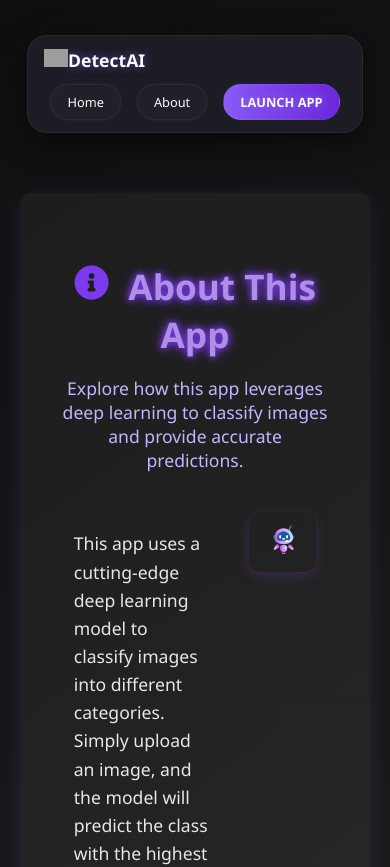
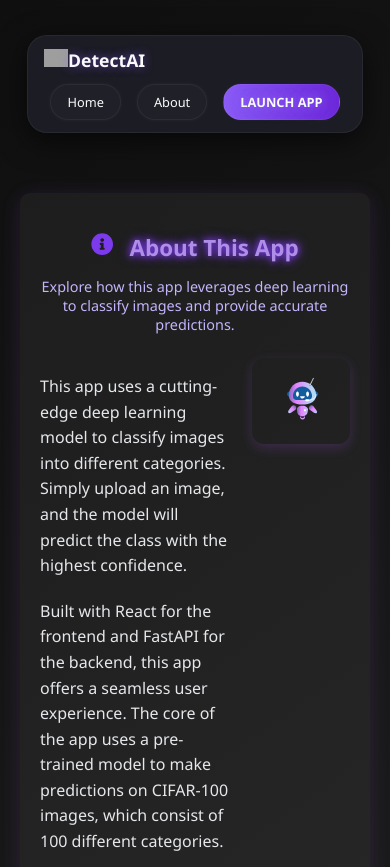
Before and after one commit to vinodravi84/DETECTAI, a React (Create React App) app in the folder frontend/: page /about in a window 390 px wide. Shown: the top 867 px of the page. Built offline with nearby package versions, Linux system fonts and the light colour scheme; grey boxes are pictures that could not be loaded.

Commit message:
Update About.css

```diff
--- a/frontend/src/assets/css/About.css
+++ b/frontend/src/assets/css/About.css
@@ -1,55 +1,57 @@
 /* About Page Styling */
 .about-container {
   max-width: 1200px;
-    margin: 60px auto 0 auto; /* Increased top margin to avoid sticking to navbar */
-    padding: 40px;
+  margin: 60px auto 0 auto;
+  padding: clamp(20px, 5vw, 40px);
   background: rgba(255, 255, 255, 0.05);
   border-radius: 10px;
-    box-shadow: 0 4px 20px rgba(168, 85, 247, 0.15); /* Reduced purple glow intensity */
-    height: calc(100vh - 120px); /* Ensure the container fits within the screen */
-    overflow-y: auto; /* Allow scroll if necessary */
+  box-shadow: 0 4px 20px rgba(168, 85, 247, 0.15);
+  height: calc(100vh - 120px);
+  overflow-y: auto;
 }
 
 .about-header {
   text-align: center;
-    margin-bottom: 40px;
+  margin-bottom: clamp(24px, 5vw, 40px);
 }
 
 .about-title {
-    font-size: 2.2rem; /* Slightly smaller title */
+  font-size: clamp(1.4rem, 5vw, 2.2rem);
   font-weight: 700;
-    color: #af8ee8; /* Slightly toned-down purple */
-    text-shadow: 0 0 6px #7c3aed, 0 0 12px #7c3aed; /* Less intense neon glow */
+  color: #af8ee8;
+  text-shadow: 0 0 6px #7c3aed, 0 0 12px #7c3aed;
   margin-bottom: 10px;
 }
 
 .about-icon {
   margin-right: 10px;
   color: #7c3aed;
-    font-size: 2.2rem; /* Slightly smaller icon */
+  font-size: clamp(1.4rem, 5vw, 2.2rem);
 }
 
 .about-subtitle {
-    font-size: 1.1rem;
+  font-size: clamp(0.9rem, 2.8vw, 1.1rem);
   color: #c4b5fd;
 }
 
 .about-content {
   display: flex;
   flex-wrap: wrap;
-    justify-content: center; /* Center the content */
+  justify-content: center;
+  gap: 20px;
   margin-top: 20px;
 }
 
 .about-text {
   width: 100%;
-    max-width: 50%; /* Adjusted for better alignment with gif */
-    padding-right: 20px;
+  max-width: 600px;
+  flex: 1 1 60%;
+  padding-right: clamp(12px, 3vw, 20px);
   margin-bottom: 20px;
 }
 
 .about-description {
-    font-size: 1.1rem;
+  font-size: clamp(1rem, 3vw, 1.1rem);
   line-height: 1.6;
   color: #e5e7eb;
   margin-bottom: 20px;
@@ -57,8 +59,9 @@
 
 .about-image {
   width: 100%;
-    max-width: 25%; /* Reduced gif size more */
-    padding-left: 20px;
+  max-width: 300px;
+  flex: 1 1 30%;
+  padding-left: clamp(12px, 3vw, 20px);
 }
 
 .about-img {
@@ -69,18 +72,31 @@
 
 .about-footer {
   text-align: center;
-    margin-top: 40px;
+  margin-top: clamp(24px, 5vw, 40px);
 }
 
 .footer-text {
-    font-size: 1rem;
+  font-size: clamp(0.9rem, 2.8vw, 1rem);
   font-weight: 600;
   color: #e5e7eb;
-    text-shadow: 0 0 5px #7e3fe3; /* Reduced purple glow for footer */
+  text-shadow: 0 0 5px #7e3fe3;
 }
 
 .about-lottie {
-    max-width: 250px; /* Reduced gif size more */
+  max-width: 250px;
   width: 100%;
   margin: 0 auto;
 }
+
+/* Optional: prevent overflow on tiny screens */
+@media (max-width: 480px) {
+  .about-container {
+    padding: 20px;
+  }
+
+  .about-text,
+  .about-image {
+    max-width: 100%;
+    padding: 0;
+  }
+}
```
Lines whose indentation alone changed are shown as unchanged.
